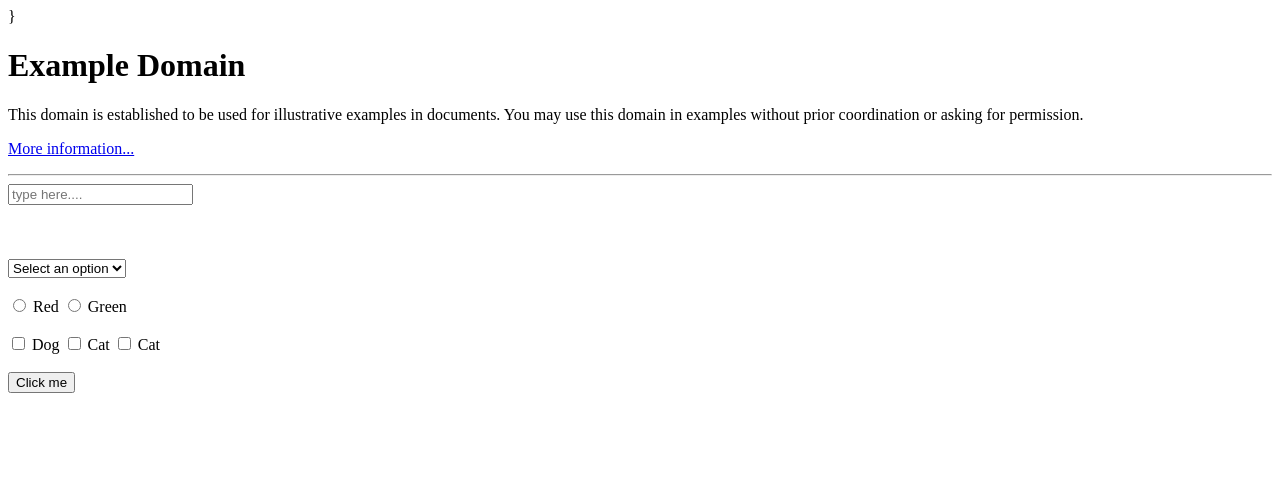
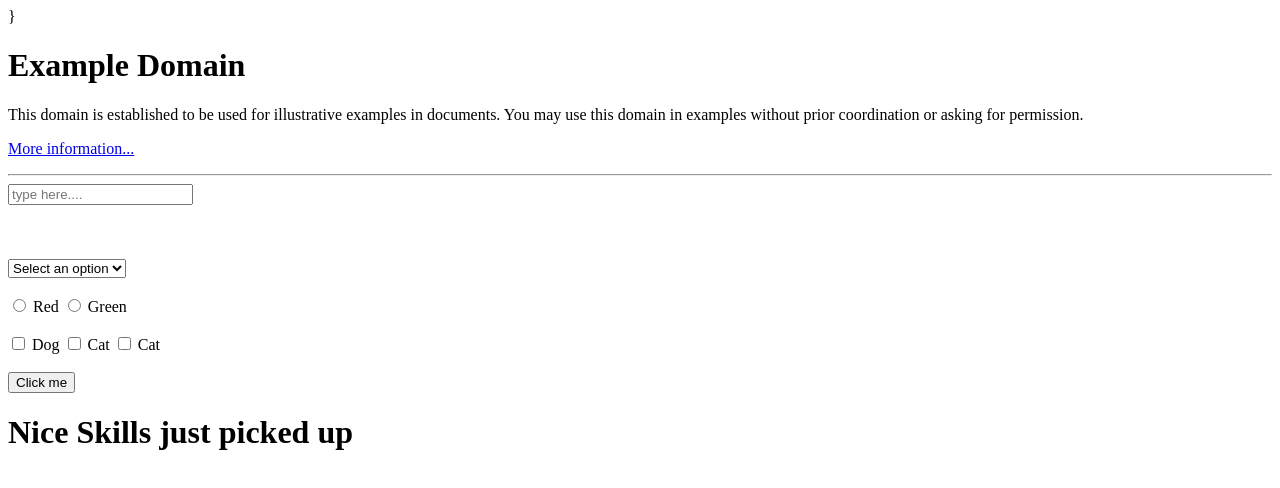
Before and after one commit to kbeatty3/newGitTest, a plain HTML site: page best/index.html in a window 1280 px wide. Drawn offline with Linux system fonts and the light colour scheme.

Commit message:
Update index.html
Just added the nice skills line to the code

```diff
--- a/best/index.html
+++ b/best/index.html
@@ -42,6 +42,8 @@
 				<input type="submit" value="Click me" />
 		</form>
 
+		<h1> Nice Skills just picked up</h1>
+
 
 
 
```
